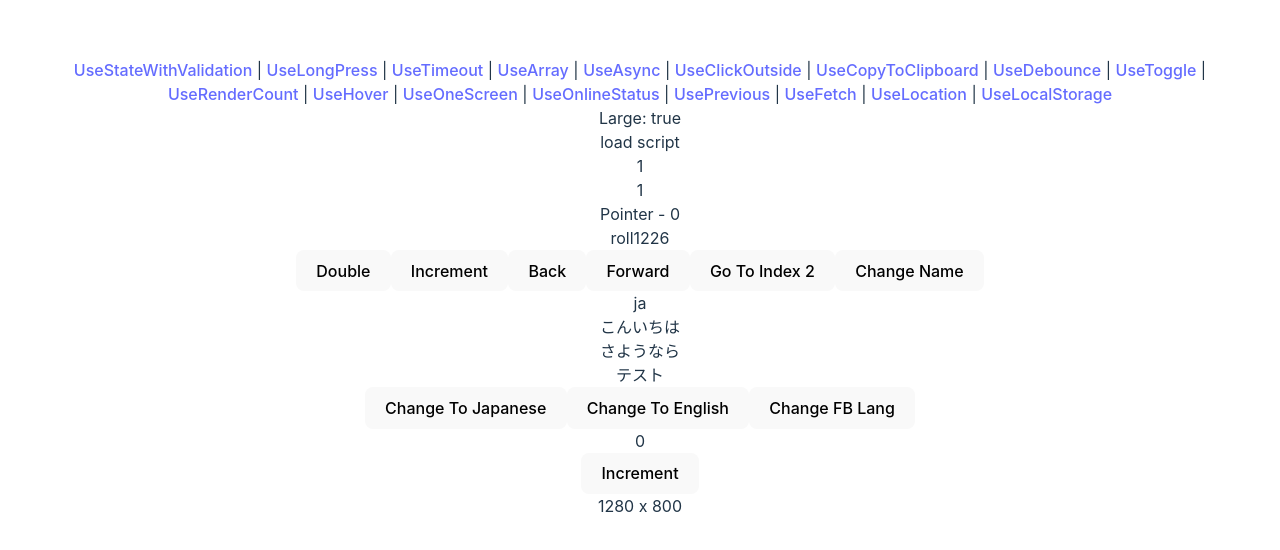
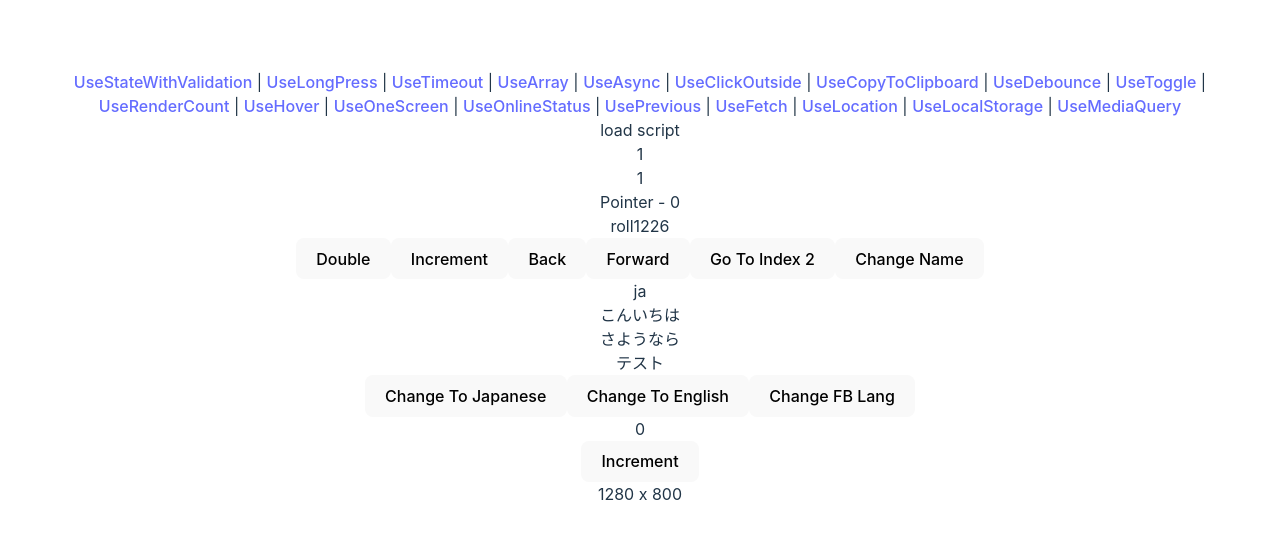
Before and after one commit to roll1226/react-custom-hooks, a React (Vite) app: page / in a window 1280 px wide. Shown: the part 112-662 px from the top of the page. Built offline with nearby package versions, Linux system fonts and the light colour scheme.

Commit message:
feat: UseMediaQuery page

```diff
--- a/src/App.tsx
+++ b/src/App.tsx
@@ -1,6 +1,5 @@
 import { useState } from "react";
 import "./App.css";
-import { useMediaQuery } from "./hooks/useMediaQuery";
 import { useScript } from "./hooks/useScript";
 import { useStateWithHistory } from "./hooks/useStateWithHistory";
 import { useTranslation } from "./hooks/useTranslation";
@@ -12,7 +11,6 @@ import Navbar from "./routes/Navbar";
 function App() {
   const router = useAppRoutes();
 
-  const isLarge = useMediaQuery("(min-width: 600px)");
 
   const { loading: scriptLoading, error: scriptError } = useScript(
     "https://code.jquery.com/jquery-3.6.0.min.js"
@@ -37,7 +35,6 @@ function App() {
       <Navbar />
       {router}
 
-      <div>Large: {isLarge.toString()}</div>
 
       <div>
         {scriptLoading && <div>Loading</div>}
--- /dev/null
+++ b/src/pages/UseMediaQuery.tsx
@@ -0,0 +1,9 @@
+import { FC } from "react";
+import { useMediaQuery } from "../hooks/useMediaQuery";
+
+const UseMediaQuery: FC = () => {
+  const isLarge = useMediaQuery("(min-width: 600px)");
+  return <div>Large: {isLarge.toString()}</div>;
+};
+
+export default UseMediaQuery;
--- a/src/routes/Navbar.tsx
+++ b/src/routes/Navbar.tsx
@@ -75,6 +75,10 @@ const Navbar = () => {
       to: "use-local-storage",
       name: "UseLocalStorage",
     },
+    {
+      to: "use-media-query",
+      name: "UseMediaQuery",
+    },
   ];
 
   return (
--- a/src/routes/index.tsx
+++ b/src/routes/index.tsx
@@ -9,6 +9,7 @@ import UseHover from "../pages/UseHover";
 import UseLocalStorage from "../pages/UseLocalStorage";
 import UseLocation from "../pages/UseLocation";
 import UseLongPress from "../pages/UseLongPress";
+import UseMediaQuery from "../pages/UseMediaQuery";
 import UseOnlineStatus from "../pages/UseOnlineStatus";
 import UseOnScreen from "../pages/UseOnScreen";
 import UsePrevious from "../pages/UsePrevious";
@@ -87,6 +88,10 @@ const useAppRoutes = () => {
       path: "use-local-storage",
       element: <UseLocalStorage />,
     },
+    {
+      path: "use-media-query",
+      element: <UseMediaQuery />,
+    },
   ]);
 };
 
```
